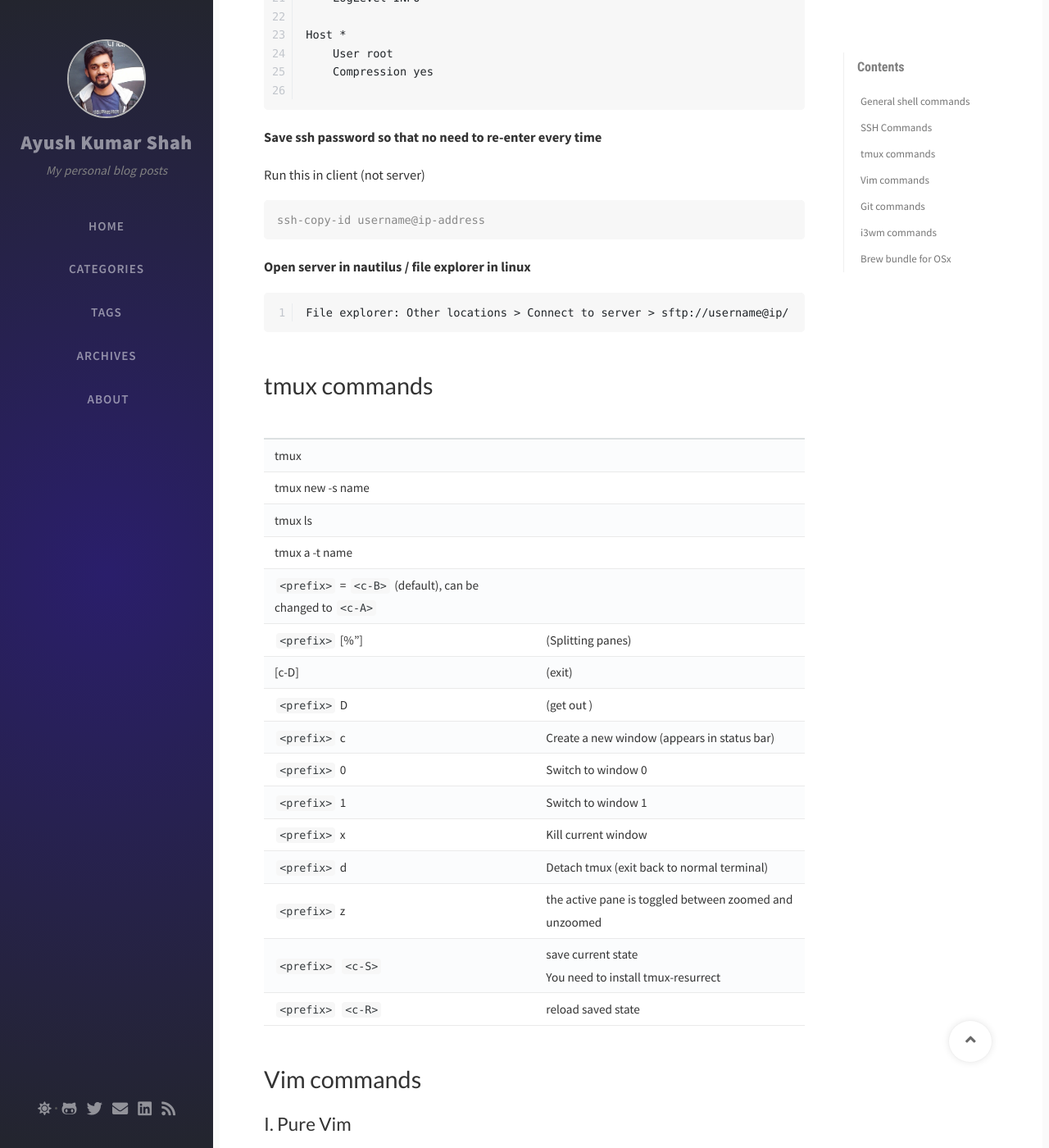
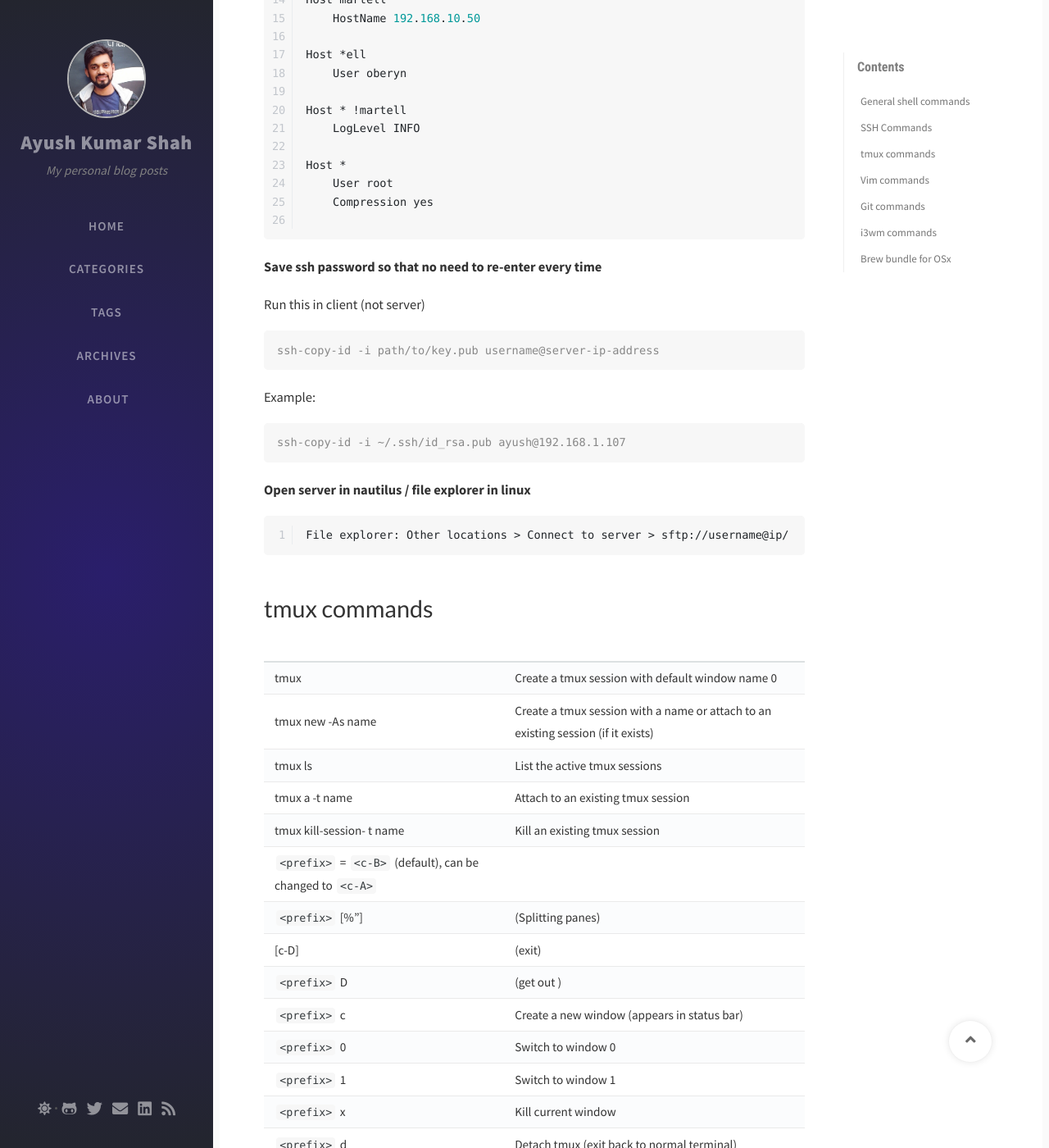
Before and after one commit to ayushkumarshah/ayushkumarshah.github.io, a Jekyll site: the page built from _posts/2020-08-12-common-commands.md, in a window 1280 px wide and 1400 px high, scrolled down 2838 px. Shown: the whole window at 82% size. Built offline with Jekyll 4.4.1, drawn with Linux system fonts in a browser that asks for light colours; nearby versions of some CDN libraries; comment, search, counter and statistics services are not loaded; some of the changed text lies outside the part shown.

Commit message:
docs: Make corrections to commands

````diff
--- a/_posts/2020-08-12-common-commands.md
+++ b/_posts/2020-08-12-common-commands.md
@@ -66,8 +66,14 @@
 
 **Generate ssh key:**
 
+Using ed25519 (more secure: Recommended)
 ```console
-$ ssh-keygen -t rsa
+$ ssh-keygen -t ed25519
+```
+
+Using RSA
+```console
+$ ssh-keygen -t rsa -b 3072
 ```
 
 **Save ssh host info**
@@ -77,7 +83,7 @@
 Host *
     AddKeysToAgent yes
     UseKeychain yes
-    IdentityFile ~/.ssh/id_rsa
+    IdentityFile ~/.ssh/id_rsa (path/to/key)
 
 Host targaryen
     HostName 192.168.1.10
@@ -107,7 +113,13 @@
 Run this in client (not server)
 
 ```console
-ssh-copy-id username@ip-address
+ssh-copy-id -i path/to/key.pub username@server-ip-address
+```
+
+Example:
+
+```console
+ssh-copy-id -i ~/.ssh/id_rsa.pub ayush@192.168.1.107
 ```
 
 **Open server in nautilus / file explorer in linux**
@@ -120,10 +132,11 @@
 
 |||
 |--|--|
-|tmux                      |                                                |
-|tmux new -s name          |                                                |
-|tmux ls                   |                                                |
-|tmux a -t name            |                                           |
+|tmux                      |Create a tmux session with default window name 0
+|tmux new -As name          |Create a tmux session with a name or attach to an existing session (if it exists)|
+|tmux ls                   |List the active tmux sessions                                                |
+|tmux a -t name            |Attach to an existing tmux session                                           |
+|tmux kill-session- t name |Kill an existing tmux session                                           |
 |`<prefix>` = `<c-B>` (default), can be changed to `<c-A>`  |                     |
 |```<prefix>``` [%"] | (Splitting panes)                                           |
 |[c-D] | (exit)                                                             |
@@ -164,18 +177,19 @@
 |--|--|
 |c                                |change                                             |
 |d                                |delete                                            |
-|D                                |delete  everything from where your cursor is to the end of the line|
+|C                                |change everything from where your cursor is to the end of the line|
+|D                                |delete everything from where your cursor is to the end of the line|
 |dd                                |delete a line                             |
 |x                                |delete a sigle character                                            |
 |y| yank text into the copy buffer.                                                    |
-|yy| yank line into the copy buffer.                                                    |
+|yy or Y| yank line into the copy buffer.                                                    |
 |v| highlight one character at a time.                                                 |
 |V |highlight one line at a time.                                                      |
 |`<c-v>` | highlight by columns.                                                         |
 |p| paste text after the current line.                                                 |
 |P| paste text on the current line.                                                    |
 |>| Shift Right                                                    |
-|>| Shift Left                                                    |
+|<| Shift Left                                                    |
 |=| Indent |
 |gU | make uppercase                                                                  |
 |gu | make lowercase                                                                  |
````
Also changed, not shown: other parts of _posts/2020-08-12-common-commands.md (+4 -4 lines).
